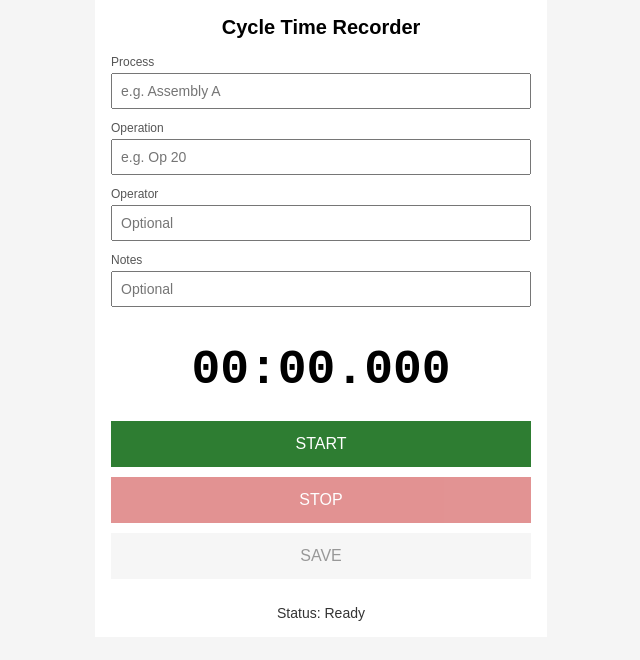
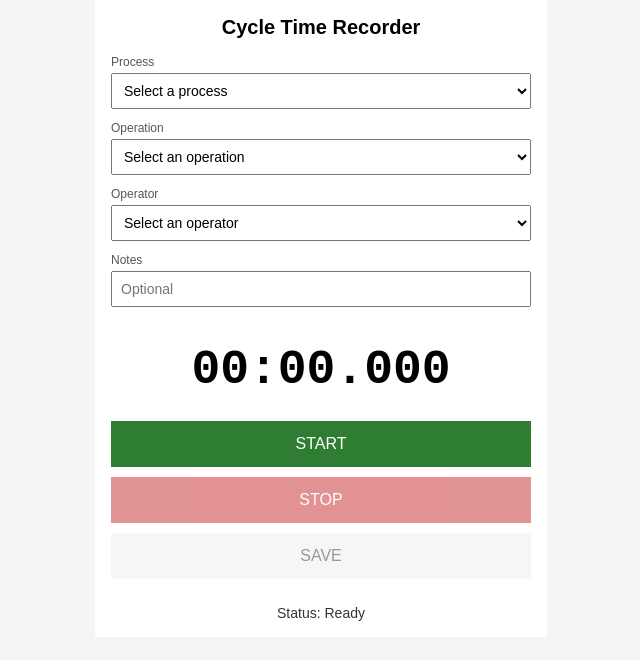
Before and after one commit to casslee1351/Flask-Apps, a Flask app: page / in a window 1280 px wide. Shown: the top 660 px of the page, without its empty margins (319-959 px from the left). Run offline with Flask 3, Linux system fonts and the light colour scheme.

Commit message:
adding drop-down menus

```diff
--- a/kitsu_app/static/styles.css
+++ b/kitsu_app/static/styles.css
@@ -38,6 +38,14 @@ body {
 }
 
 .metadata input {
+    width: 100%;
+    padding: 8px;
+    margin-bottom: 12px;
+    font-size: 14px;
+    box-sizing: border-box;
+}
+
+.metadata select {
     width: 100%;
     padding: 8px;
     margin-bottom: 12px;
--- a/kitsu_app/templates/index.html
+++ b/kitsu_app/templates/index.html
@@ -18,13 +18,32 @@
         <!-- Metadata -->
         <div class="metadata">
             <label for="process-input">Process</label>
-            <input id="process-input" type="text" placeholder="e.g. Assembly A" />
+            <!--<input id="process-input" type="text" placeholder="e.g. Assembly A" /> -->
+
+            <select id="process" name="process">
+            <option value="">Select a process</option>
+            <option value="Process A">Process A</option>
+            <option value="Process B">Process B</option>
+            <option value="Process C">Process C</option>
+            </select>
 
             <label for="operation-input">Operation</label>
-            <input id="operation-input" type="text" placeholder="e.g. Op 20" />
+            <!--<input id="operation-input" type="text" placeholder="e.g. Op 20" />-->
+            <select id="operation" name="operation">
+            <option value="">Select an operation</option>
+            <option value="Operation A">Operation A</option>
+            <option value="Operation B">Operation B</option>
+            <option value="Operation C">Operation C</option>
+            </select>
 
             <label for="operator-input">Operator</label>
-            <input id="operator-input" type="text" placeholder="Optional" />
+            <!--<input id="operator-input" type="text" placeholder="Optional" />-->
+            <select id="operator" name="operator">
+            <option value="">Select an operator</option>
+            <option value="Operator A">Operator A</option>
+            <option value="Operator B">Operator B</option>
+            <option value="Operator C">Operator C</option>
+            </select>
 
             <label for="notes-input">Notes</label>
             <input id="notes-input" type="text" placeholder="Optional" />
```
